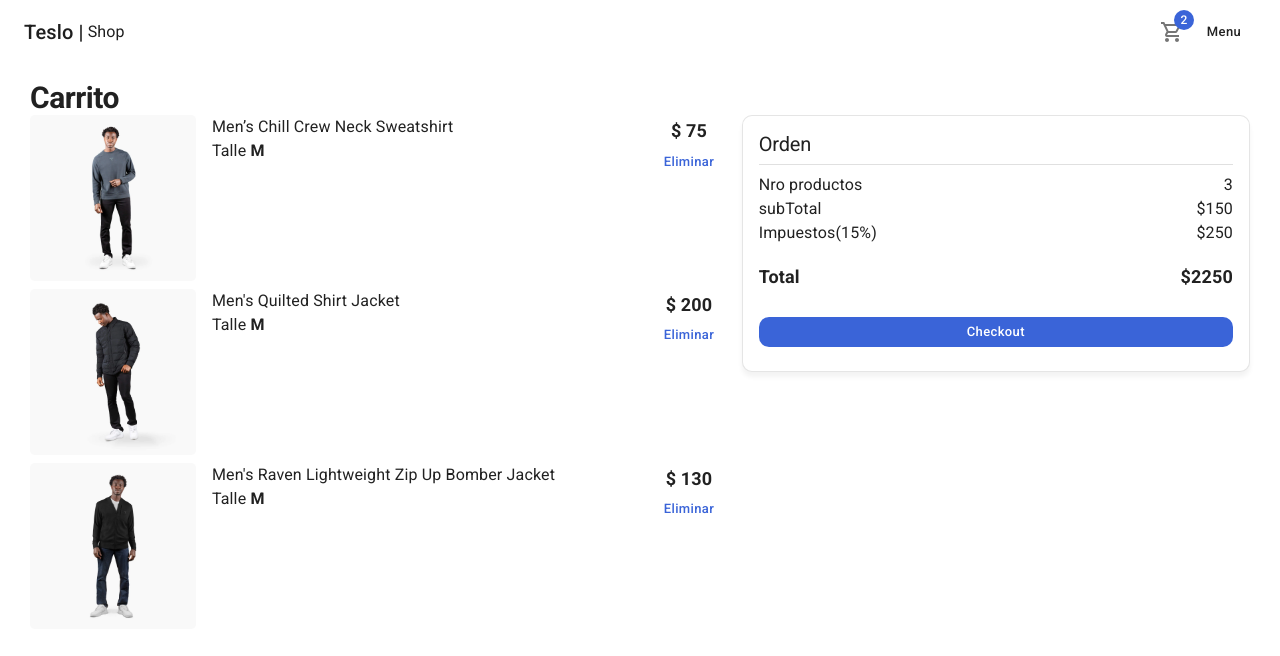
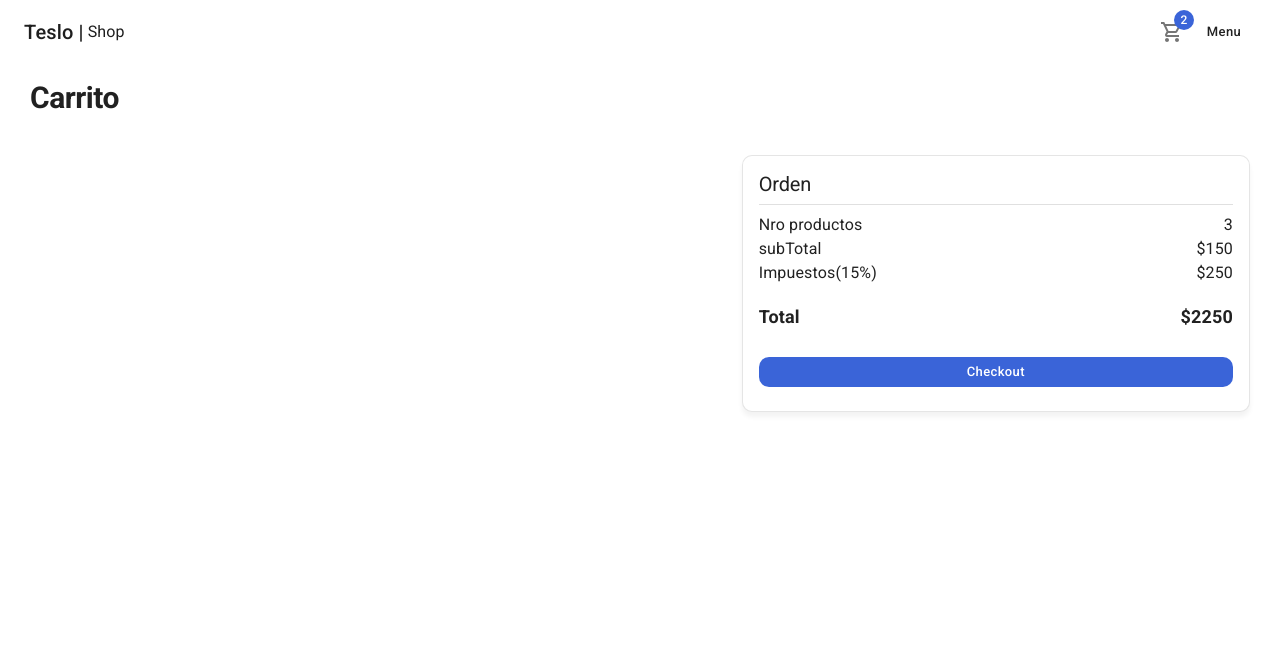
Before and after one commit to FrancoCabrera25/nextjs-shop, a Next.js app: page /cart in a window 1280 px wide. Shown: the top 656 px of the page. Built offline with nearby package versions, Linux system fonts and the light colour scheme.

Commit message:
show card list context

```diff
--- a/components/cart/CardList.tsx
+++ b/components/cart/CardList.tsx
@@ -1,61 +1,81 @@
-
-import NextLink from 'next/link';
-import { Box, Button, CardActionArea, CardMedia, Grid, Link, Typography } from "@mui/material";
-import { FC } from "react"
-import { initialData } from '../../database/products';
-import { ItemCounter } from '../ui';
-
-const productsInCart = [
-    initialData.products[0],
-    initialData.products[1],
-    initialData.products[2]
-]
+import NextLink from "next/link";
+import {
+  Box,
+  Button,
+  CardActionArea,
+  CardMedia,
+  Grid,
+  Link,
+  Typography,
+} from "@mui/material";
+import { FC, useContext } from "react";
+import { initialData } from "../../database/products";
+import { ItemCounter } from "../ui";
+import { CartContext } from "../../context/cart/CartContext";
 
 interface Props {
   editable?: boolean;
 }
 
 const CardList: FC<Props> = ({ editable }) => {
+  const { cart } = useContext(CartContext);
 
   return (
     <>
-  {
-      productsInCart.map(product => (
+      {cart.map((product) => (
         <Grid container key={product.slug} spacing={2} sx={{ mb: 1 }}>
           <Grid item xs={3}>
-                <NextLink href='/product/slug' passHref>
+            <NextLink href={`/product/${product.slug}`} passHref>
               <Link>
                 <CardActionArea>
-                    <CardMedia  image={`/products/${product.images[0]}`} component='img' sx={{borderRadius: '5px'}} />
+                  <CardMedia
+                    image={`/products/${product.image}`}
+                    component="img"
+                    sx={{ borderRadius: "5px" }}
+                  />
                 </CardActionArea>
               </Link>
             </NextLink>
           </Grid>
-               <Grid item xs={7}>
-                <Box display='flex' flexDirection='column' >
-                    <Typography variant='body1'> { product.title }</Typography>
-                    <Typography variant='body1'>Talle <strong>M</strong></Typography>
-                 {/* {
-                     editable ?
-                     <ItemCounter /> : <Typography variant='h5'>3</Typography>
-                 } */}
-
+          <Grid item xs={7} sx={{ sx: { mt: 1 }, sm:{ mt: 4 } }}>
+            <Box display="flex" flexDirection="column">
+              <Typography variant="body1"> {product.title}</Typography>
+              <Typography variant="body1">
+                Talle <strong>{product.size}</strong>
+              </Typography>
+              {editable ? (
+                <ItemCounter
+                  currentValue={product.quantity}
+                  maxValue={10}
+                  onSetCounter={() => {}}
+                />
+              ) : (
+                <Typography variant="h5">
+                  {product.quantity}{" "}
+                  {product.quantity === 1 ? "Producto" : "Productos"}{" "}
+                </Typography>
+              )}
             </Box>
           </Grid>
-               <Grid item xs={2} display='flex' alignItems='center' flexDirection= 'column'>
-               <Typography variant='subtitle1'> $ { product.price }</Typography>
-               {
-                   editable && (
-                    <Button variant='text' color='secondary'>Eliminar</Button>
-                   )
-               }
-
+          <Grid
+            item
+            xs={2}
+            display="flex"
+            alignItems="center"
+            flexDirection="column"
+            sx={{ sx: { mt: 1 }, sm:{ mt: 4 } }}
+          >
+            <Typography variant="subtitle1"> $ {product.price}</Typography>
+            {editable && (
+              <Button variant="text" color="secondary">
+                Eliminar
+              </Button>
+            )}
           </Grid>
         </Grid>
-  ))
-  }
+      ))}
     </>
-  )
-}
+  );
+};
 
-export default CardList
+export default CardList;
--- a/pages/cart/index.tsx
+++ b/pages/cart/index.tsx
@@ -15,7 +15,7 @@ const CartPage: NextPage = () => {
   return (
     <ShopLayout title="Carrito - 3" pageDescription="">
       <Typography variant="h1" component="h1">Carrito</Typography>
-      <Grid container>
+      <Grid container sx={{ mt: 5 }}>
         <Grid item xs={12} sm={7}>
        <CardList editable/>
         </Grid>
```
Lines whose indentation alone changed are shown as unchanged.
